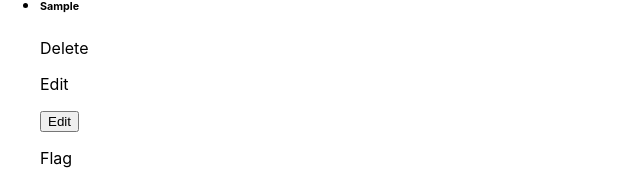
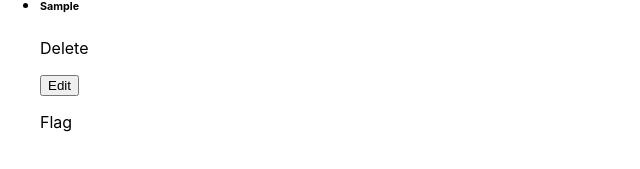
Before and after one commit to halevans/Ski-Map-App, a React (Create React App) app: page / in a window 1280 px wide. Both pictures are taken after typing "Sample" into the empty fields and a click on the button "Add item". Shown: the part 247-416 px from the top of the page, without its empty margins (0-640 px from the left). Built offline with nearby package versions, Linux system fonts and the light colour scheme.

Commit message:
edited handleFlag

```diff
--- a/src/ListItem.js
+++ b/src/ListItem.js
@@ -6,6 +6,7 @@ class ListItem extends Component {
         super(props);
         this.state = {
             showEditModal: false,
+            flagged: false,
             backgroundColour: ""
         }
     }
@@ -13,10 +14,12 @@ class ListItem extends Component {
     handleFlag = () => {
         if (this.state.backgroundColour === "") {
             this.setState({
+                flagged: true,
                 backgroundColour: "rgb(255, 0, 0, 0.5)"
             });
         } else {
             this.setState({
+                flagged: false,
                 backgroundColour: ""
             });
         }
@@ -36,9 +39,6 @@ class ListItem extends Component {
                 </li>
                 <span onClick={this.props.handleDelete}>
                     <p>Delete</p>
-                </span>
-                <span onClick={this.props.handleEdit}>
-                    <p>Edit</p>
                 </span>
                 <div>
                     <button onClick={this.toggleEditModal}>Edit</button>
```
